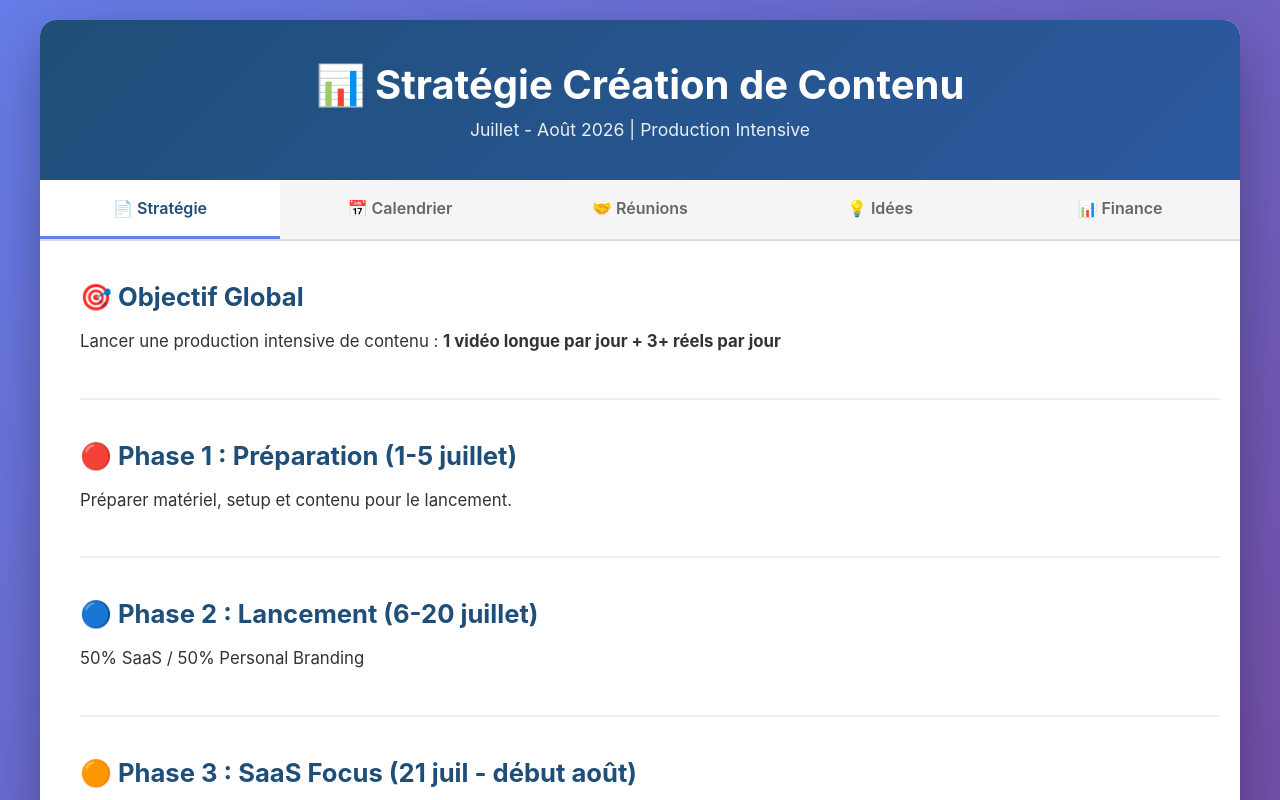
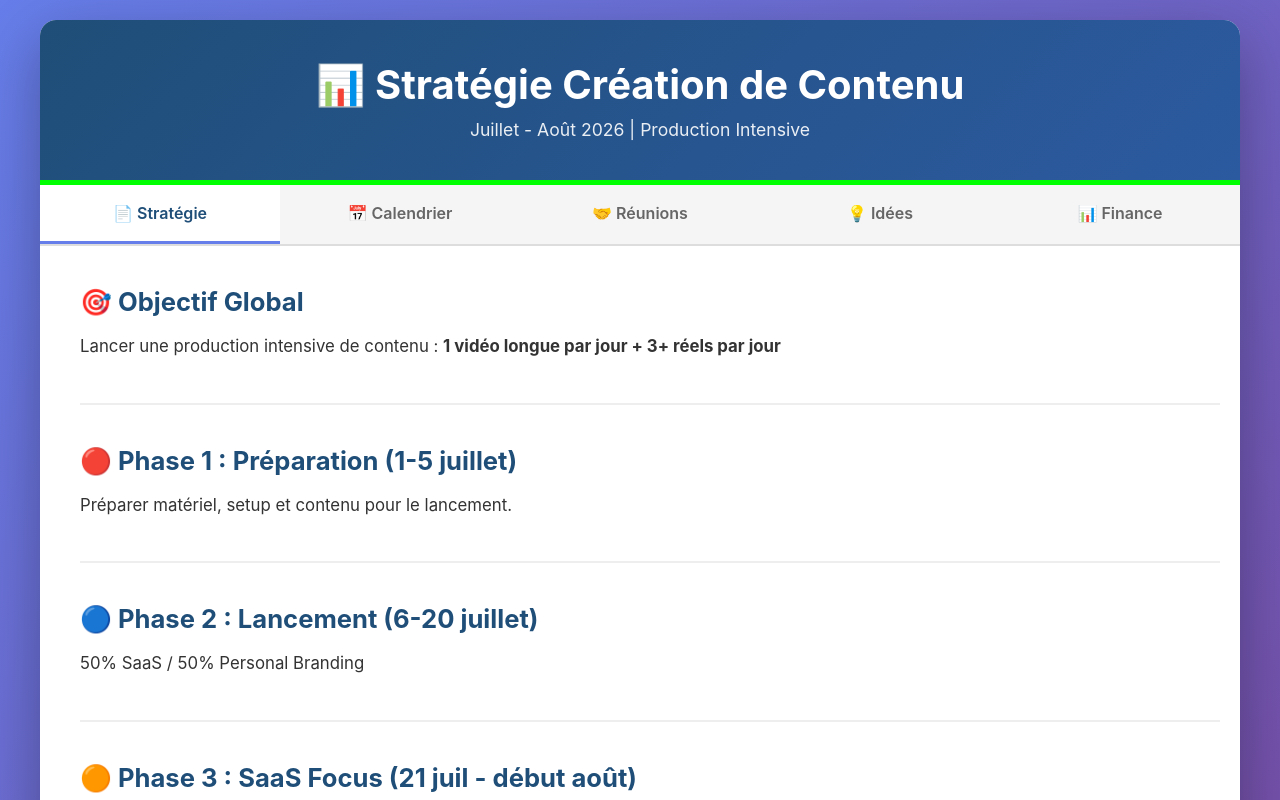
Before and after one commit to gregbusinesse-cell/strategie-contenu, a Next.js app: page / in a window 1280 px wide. Shown: the top 800 px of the page. Built offline with nearby package versions, Linux system fonts and the light colour scheme.

Commit message:
Add visible border to verify deployment

```diff
--- a/app/page.css
+++ b/app/page.css
@@ -25,6 +25,7 @@ header {
   color: white;
   padding: 40px 30px;
   text-align: center;
+  border-bottom: 5px solid #00ff00;
 }
 
 header h1 {
```
